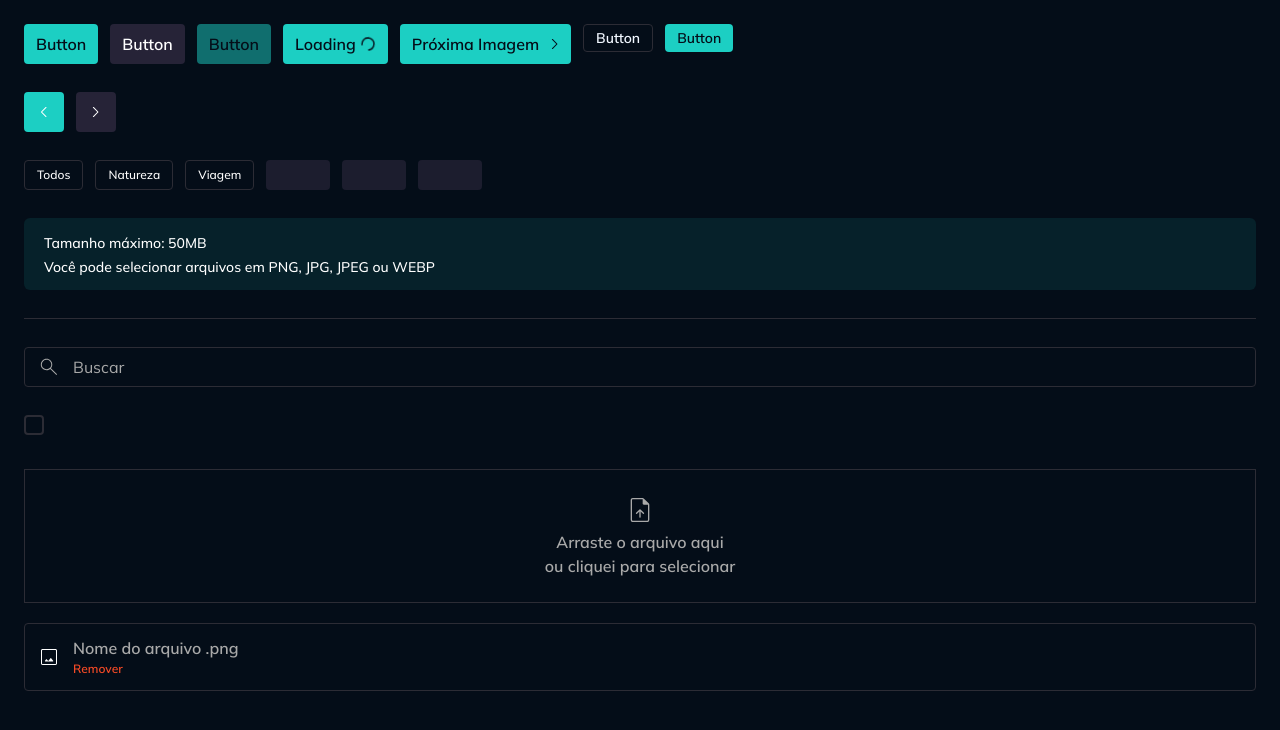
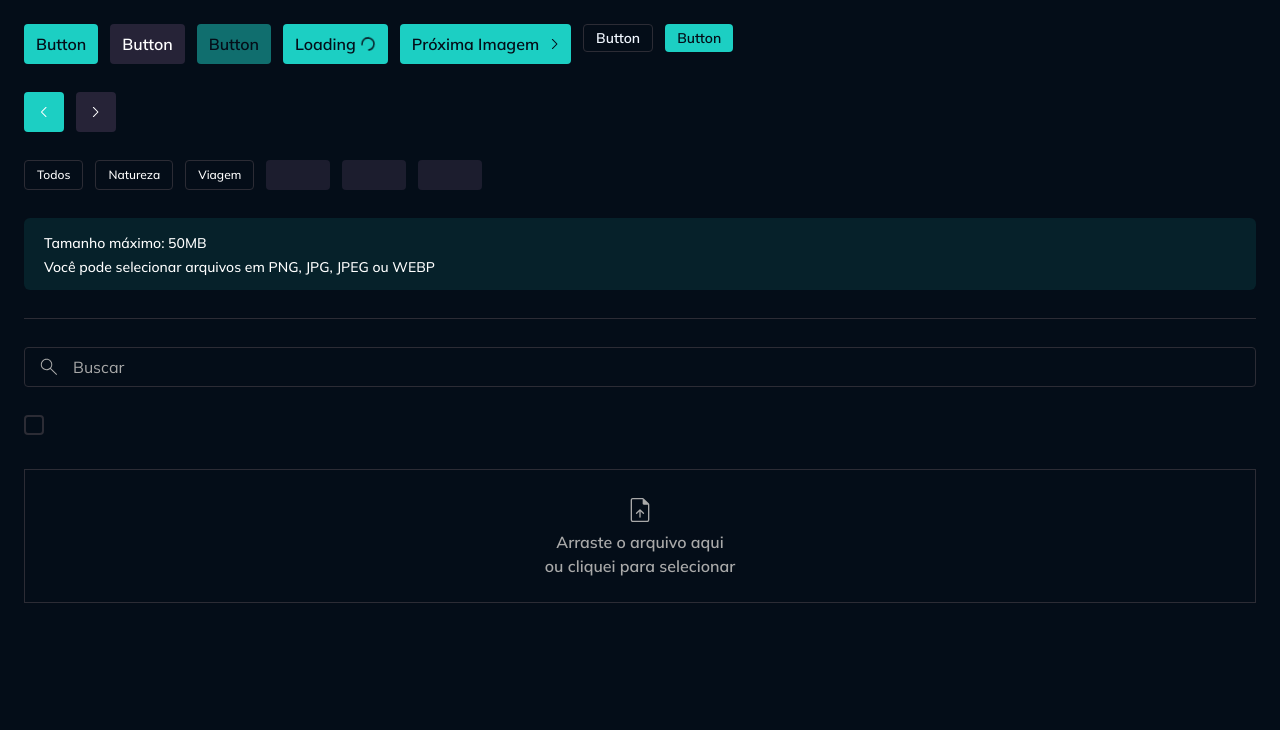
Before and after one commit to munizzz1/gallery-plus, a React (Vite) app: page / in a window 1280 px wide. Shown: the top 730 px of the page. Built offline with nearby package versions, Linux system fonts and the light colour scheme.

Commit message:
feat: add type validation file

```diff
--- a/package.json
+++ b/package.json
@@ -16,11 +16,13 @@
     "@fastify/cors": "8.5.0",
     "@fastify/multipart": "^8.0.0",
     "@fastify/static": "^7.0.0",
+    "@hookform/resolvers": "^5.2.2",
     "@tailwindcss/vite": "^4.1.10",
     "classnames": "^2.5.1",
     "fastify": "^4.24.3",
     "react": "^19.1.0",
     "react-dom": "^19.1.0",
+    "react-hook-form": "^7.70.0",
     "tailwind-variants": "^1.0.0",
     "tailwindcss": "^4.1.10",
     "zod": "^3.22.4"
--- a/src/App.tsx
+++ b/src/App.tsx
@@ -1,3 +1,7 @@
+import { useForm } from "react-hook-form";
+
+import InputSingleFile from "./components/input-single-file";
+import InputCheckbox from "./components/input-checkbox";
 import ButtonIcon from "./components/button-icon";
 import InputText from "./components/input-text";
 import Divider from "./components/divider";
@@ -8,10 +12,10 @@
 import ChevronRightIcon from "./assets/icons/chevron-right.svg?react";
 import ChevronLeftIcon from "./assets/icons/chevron-left.svg?react";
 import SearchIcon from "./assets/icons/search.svg?react";
-import InputCheckbox from "./components/input-checkbox";
-import InputSingleFile from "./components/input-single-file";
 
 export default function App() {
+  const form = useForm();
+
   return (
     <div className="grid gap-7 p-6">
       <div className="flex gap-3">
@@ -62,7 +66,12 @@
       </div>
 
       <div>
-        <InputSingleFile />
+        <InputSingleFile
+          form={form}
+          allowedExtensions={["png", "jpg", "jpeg", "webp"]}
+          maxFileSizeInMB={50}
+          {...form.register("file")}
+        />
       </div>
     </div>
   );
--- a/src/components/input-single-file.tsx
+++ b/src/components/input-single-file.tsx
@@ -1,4 +1,6 @@
 import { tv, type VariantProps } from "tailwind-variants";
+import { useWatch } from "react-hook-form";
+import React from "react";
 
 import Icon from "./icon";
 import Text, { textVariants } from "./text";
@@ -37,40 +39,99 @@
 interface InputSingleFileProps
   extends VariantProps<typeof inputSingleFileVariants>,
     Omit<React.ComponentProps<"input">, "size"> {
+  form: any;
+  allowedExtensions: string[];
+  maxFileSizeInMB: number;
   error?: React.ReactNode;
 }
 
-export default function InputSingleFile({ size, error }: InputSingleFileProps) {
+export default function InputSingleFile({
+  form,
+  size,
+  error,
+  allowedExtensions,
+  maxFileSizeInMB,
+  ...props
+}: InputSingleFileProps) {
+  const formValues = useWatch({ control: form.control });
+  const name = props.name || "";
+
+  const formFile: File = React.useMemo(
+    () => formValues[name]?.[0],
+    [formValues, name]
+  );
+
+  const { fileExtension, fileSize } = React.useMemo(
+    () => ({
+      fileExtension: formFile?.name?.split(".")?.pop()?.toLowerCase() || "",
+      fileSize: formFile?.size || 0,
+    }),
+    [formFile]
+  );
+
+  function isValidExtension() {
+    return allowedExtensions.includes(fileExtension);
+  }
+
+  function isValidSize() {
+    return fileSize <= maxFileSizeInMB * 1024 * 1024; //tamanho em MB
+  }
+
+  function isValidFile() {
+    return isValidExtension() && isValidSize();
+  }
+
   return (
     <div>
+      {!formFile || !isValidFile() ? (
+        <>
           <div className="w-full relative group cursor-pointer">
             <input
               type="file"
               className="absolute top-0 right-0 w-full h-full opacity-0 cursor-pointer"
+              {...props}
             />
             <div className={inputSingleFileVariants({ size })}>
               <Icon
                 svg={UploadFileIcon}
                 className={inputSingleFileIconVariants({ size })}
               />
-          <Text variant="label-medium" className="text-placeholder text-center">
+              <Text
+                variant="label-medium"
+                className="text-placeholder text-center"
+              >
                 Arraste o arquivo aqui <br />
                 ou cliquei para selecionar
               </Text>
             </div>
           </div>
+          <div className="flex flex-col gap-1 mt-1">
+            {formFile && !isValidExtension() && (
+              <Text variant="label-small" className="text-accent-red">
+                Tipo de arquivo inválido
+              </Text>
+            )}
+            {formFile && !isValidSize() && (
+              <Text variant="label-small" className="text-accent-red">
+                O tamanho do arquivo ultrapassa o máximo
+              </Text>
+            )}
             {error && (
               <Text variant="label-small" className="text-accent-red">
-          Erro no campo
+                {error}
               </Text>
             )}
-
+          </div>
+        </>
+      ) : (
+        <>
+          {" "}
           <div className="flex gap-3 items-center border border-solid border-border-primary mt-5 p-3 rounded">
             <Icon svg={FileIconImage} className="fill-white w-6 h-6" />
             <div className="flex flex-col">
               <div className="truncate max-w-80">
                 <Text variant="label-medium" className="text-placeholder">
-              Nome do arquivo .png
+                  {formFile.name}
                 </Text>
               </div>
               <div className="flex">
@@ -80,12 +141,17 @@
                     variant: "label-small",
                     className: "text-accent-red cursor-pointer hover:underline",
                   })}
+                  onClick={() => {
+                    form.setValue(name, undefined);
+                  }}
                 >
                   Remover
                 </button>
               </div>
             </div>
           </div>
+        </>
+      )}
     </div>
   );
 }
```
Also changed, not shown: 1 other file (tests, documents, lock files or other folders). Lines whose indentation alone changed are shown as unchanged.
